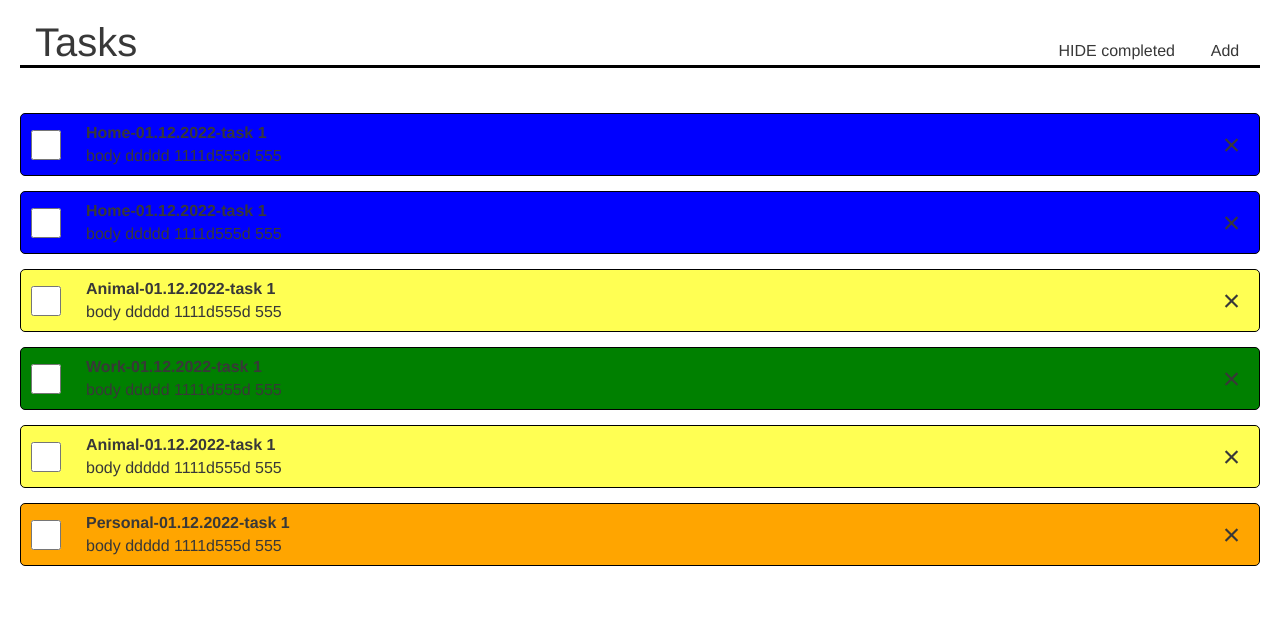
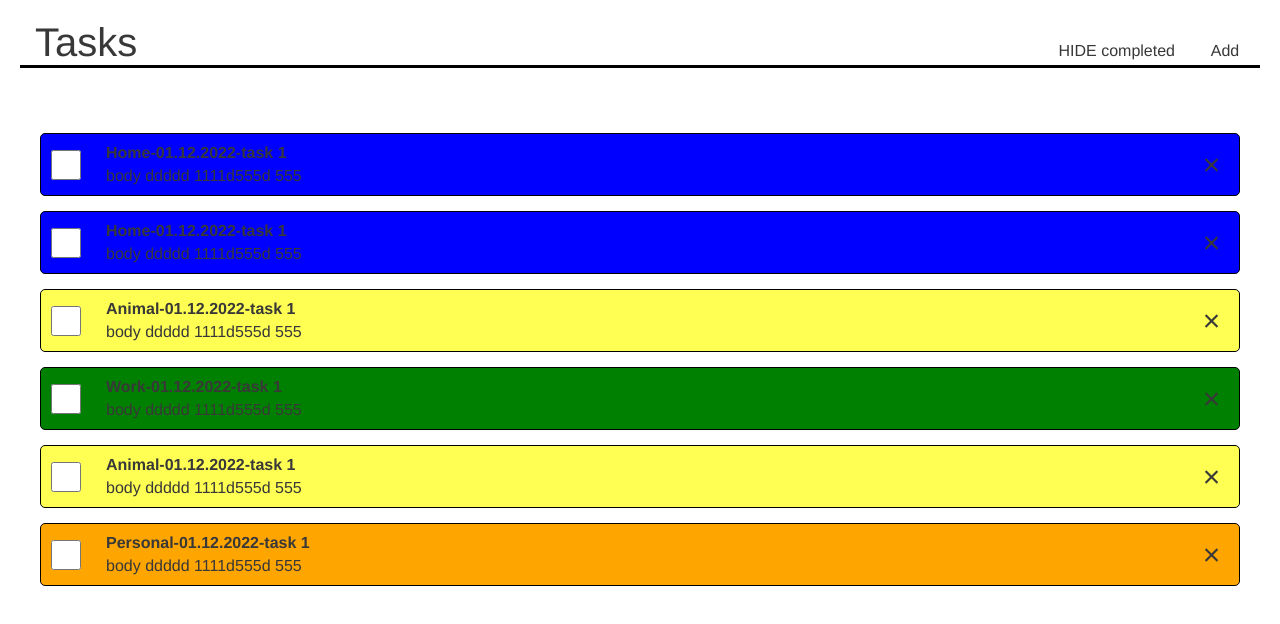
Before and after one commit to kristipo/task-manager, a Vue app: page / in a window 1280 px wide. Shown: the top 624 px of the page. Built offline with nearby package versions, Linux system fonts and the light colour scheme.

Commit message:
Fix home page layout

```diff
--- a/src/App.vue
+++ b/src/App.vue
@@ -17,6 +17,7 @@
         </div>
       </div>
       <template v-if="allTasks.length !== 0">
+        <div class="items-container">
           <m-task-preview
               v-for="task in allTasks"
               :key="task.id"
@@ -25,6 +26,7 @@
               @remove="triggerRemove"
               @update-state="task.completed = $event"
           />
+        </div>
       </template>
       <div
           v-else
@@ -130,13 +132,22 @@ export default {
   width: 100%;
   height: 100%;
   min-height: 100vh;
+  display: flex;
 
   .home-page {
+    flex-direction: column;
     display: flex;
+    gap: 15px;
+    padding: 20px;
+    flex: 1;
+
+    .items-container {
       flex-direction: column;
+      display: flex;
       gap: 15px;
       padding: 20px;
       height: 100%;
+    }
 
     .header {
       display: flex;
```
Lines whose indentation alone changed are shown as unchanged.
